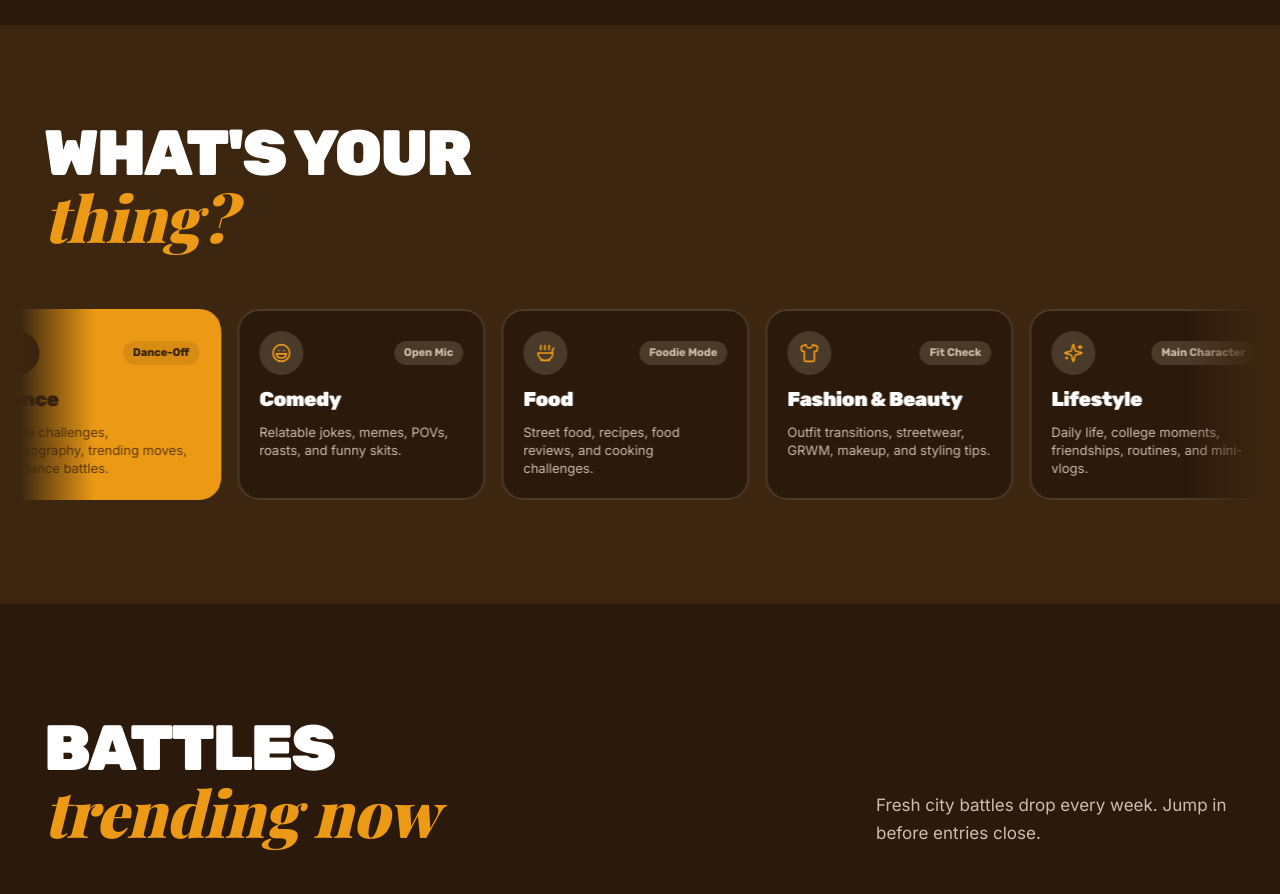
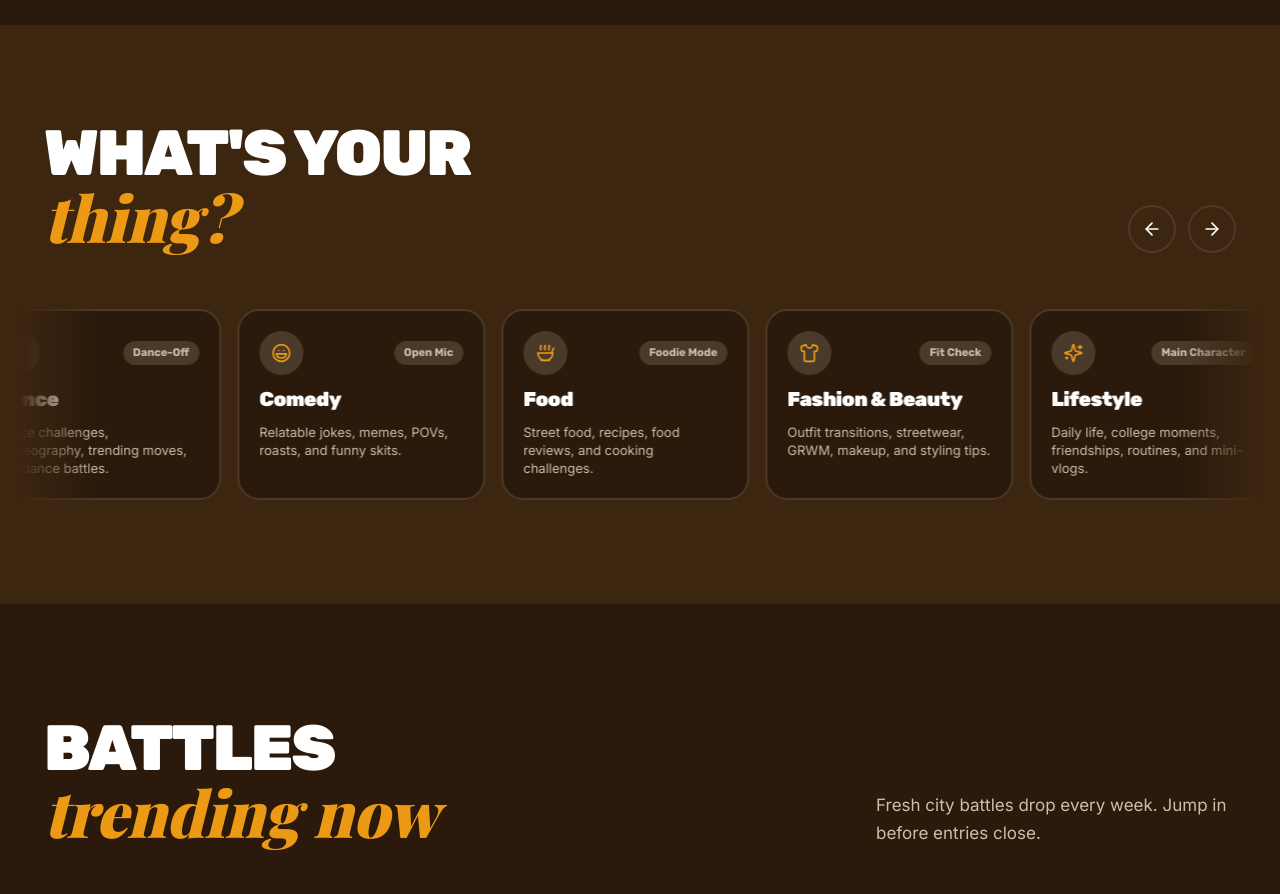
Before and after one commit to gullyfame/gullyfame-web, a Next.js app: page / in a window 1280 px wide. Shown: the part 1640-2534 px from the top of the page. Built offline with nearby package versions, Linux system fonts and the light colour scheme; no server answers; a web font is replaced by a local one.

Commit message:
fix carousal arrows
Co-Authored-By: Claude Sonnet 5.5 <noreply@anthropic.com>

```diff
--- a/components/categories-carousel.tsx
+++ b/components/categories-carousel.tsx
@@ -1,8 +1,10 @@
 "use client";
 
-import { useEffect, useRef } from "react";
+import { useEffect, useRef, type ReactNode } from "react";
 import type { IconType } from "react-icons";
 import {
+  LuArrowLeft,
+  LuArrowRight,
   LuCpu,
   LuDumbbell,
   LuGamepad2,
@@ -38,30 +40,18 @@ const icons: Record<Category["icon"], IconType> = {
 /** Pixels per second. Halved when the visitor's OS asks for reduced motion. */
 const SPEED = 45;
 
+/** One card (248px) plus its 16px margin: how far an arrow click moves. */
+const STEP = 264;
+
 function Card({ category }: { category: Category }) {
   const Icon = icons[category.icon];
-  const featured = category.featured;
   return (
-    <article
-      className={`mr-4 flex w-[248px] shrink-0 flex-col gap-3 rounded-[22px] border-2 p-5 transition-colors duration-300 ${
-        featured
-          ? "bg-orange border-orange text-ink"
-          : "bg-page border-surface-2 hover:border-orange text-white"
-      }`}
-    >
+    <article className="group bg-page border-surface-2 hover:bg-orange hover:border-orange mr-4 flex w-[248px] shrink-0 flex-col gap-3 rounded-[22px] border-2 p-5 text-white transition-colors duration-300 hover:text-ink">
       <div className="flex items-center justify-between gap-3">
-        <span
-          className={`flex h-11 w-11 shrink-0 items-center justify-center rounded-full ${
-            featured ? "bg-ink text-orange" : "bg-surface-2 text-orange"
-          }`}
-        >
+        <span className="bg-surface-2 text-orange group-hover:bg-ink flex h-11 w-11 shrink-0 items-center justify-center rounded-full transition-colors duration-300">
           <Icon className="h-5 w-5" aria-hidden="true" />
         </span>
-        <span
-          className={`font-display rounded-full px-2.5 py-1 text-[11px] font-bold whitespace-nowrap ${
-            featured ? "bg-ink/10 text-ink" : "bg-surface-2 text-muted"
-          }`}
-        >
+        <span className="font-display bg-surface-2 text-muted group-hover:bg-ink/10 group-hover:text-ink rounded-full px-2.5 py-1 text-[11px] font-bold whitespace-nowrap transition-colors duration-300">
           {category.note}
         </span>
       </div>
@@ -70,11 +60,7 @@ function Card({ category }: { category: Category }) {
         {category.name}
       </h3>
 
-      <p
-        className={`text-[13px] leading-snug ${
-          featured ? "text-ink/75" : "text-muted"
-        }`}
-      >
+      <p className="text-muted group-hover:text-ink/75 text-[13px] leading-snug transition-colors duration-300">
         {category.description}
       </p>
     </article>
@@ -82,7 +68,13 @@ function Card({ category }: { category: Category }) {
 }
 
 /** One full set of cards. The copy exists only to close the loop. */
-function Strip({ items, copy }: { items: readonly Category[]; copy?: boolean }) {
+function Strip({
+  items,
+  copy,
+}: {
+  items: readonly Category[];
+  copy?: boolean;
+}) {
   return (
     <div className="flex shrink-0" aria-hidden={copy || undefined}>
       {items.map((category) => (
@@ -99,9 +91,17 @@ function Strip({ items, copy }: { items: readonly Category[]; copy?: boolean })
  * loop rather than a CSS animation, pauses while a mouse is over it, and idles
  * while off screen or in a background tab.
  */
-export function CategoriesCarousel({ items }: { items: readonly Category[] }) {
+export function CategoriesCarousel({
+  items,
+  heading,
+}: {
+  items: readonly Category[];
+  heading: ReactNode;
+}) {
   const viewport = useRef<HTMLDivElement>(null);
   const track = useRef<HTMLDivElement>(null);
+  /** Pixels an arrow click still has to travel; the frame loop eases it out. */
+  const nudge = useRef(0);
 
   useEffect(() => {
     const vp = viewport.current;
@@ -120,9 +120,17 @@ export function CategoriesCarousel({ items }: { items: readonly Category[] }) {
       // Cap the step so a dropped frame or returning tab doesn't jump.
       const dt = last ? Math.min(now - last, 50) : 0;
       last = now;
-      if (!hovering && onScreen && loopWidth > 0) {
+      if (loopWidth > 0) {
         const speed = reduced.matches ? SPEED / 2 : SPEED;
-        offset = (offset + (dt * speed) / 1000) % loopWidth;
+        let delta = !hovering && onScreen ? (dt * speed) / 1000 : 0;
+        if (Math.abs(nudge.current) > 0.5) {
+          const step = nudge.current * Math.min(1, dt / 120);
+          nudge.current -= step;
+          delta += step;
+        } else {
+          nudge.current = 0;
+        }
+        offset = (((offset + delta) % loopWidth) + loopWidth) % loopWidth;
         el.style.transform = `translate3d(${-offset}px, 0, 0)`;
       }
       frame = window.requestAnimationFrame(tick);
@@ -159,6 +167,29 @@ export function CategoriesCarousel({ items }: { items: readonly Category[] }) {
   }, []);
 
   return (
+    <div className="flex flex-col gap-12">
+      <div className="flex items-end justify-between gap-6">
+        {heading}
+        <div className="flex shrink-0 gap-3">
+          <button
+            type="button"
+            aria-label="Previous categories"
+            onClick={() => (nudge.current -= STEP)}
+            className="border-surface-2 hover:bg-orange hover:border-orange hover:text-ink active:bg-orange active:border-orange active:text-ink focus-visible:bg-orange focus-visible:border-orange focus-visible:text-ink flex h-12 w-12 items-center justify-center rounded-full border-2 text-white transition-colors"
+          >
+            <LuArrowLeft className="h-5 w-5" aria-hidden="true" />
+          </button>
+          <button
+            type="button"
+            aria-label="Next categories"
+            onClick={() => (nudge.current += STEP)}
+            className="border-surface-2 hover:bg-orange hover:border-orange hover:text-ink active:bg-orange active:border-orange active:text-ink focus-visible:bg-orange focus-visible:border-orange focus-visible:text-ink flex h-12 w-12 items-center justify-center rounded-full border-2 text-white transition-colors"
+          >
+            <LuArrowRight className="h-5 w-5" aria-hidden="true" />
+          </button>
+        </div>
+      </div>
+
       <div
         ref={viewport}
         role="group"
@@ -170,5 +201,6 @@ export function CategoriesCarousel({ items }: { items: readonly Category[] }) {
           <Strip items={items} copy />
         </div>
       </div>
+    </div>
   );
 }
--- a/components/categories.tsx
+++ b/components/categories.tsx
@@ -5,16 +5,22 @@ export function Categories() {
   return (
     <section id="categories" className="bg-brown border-ink border-t-[3px]">
       <div className="mx-auto flex max-w-[1240px] flex-col gap-12 px-6 py-24">
-        <h2 className="gf-reveal font-display text-[clamp(2.5rem,5vw,4rem)] leading-none font-black tracking-[-0.03em] uppercase" data-reveal="left">
-          What&apos;s your
-          <br />
-          <span className="font-serif text-orange tracking-[-0.01em] italic normal-case">
-            thing?
-          </span>
-        </h2>
-
         <div data-reveal="up" className="gf-reveal">
-          <CategoriesCarousel items={categories} />
+          <CategoriesCarousel
+            items={categories}
+            heading={
+              <h2
+                className="gf-reveal font-display text-[clamp(2.5rem,5vw,4rem)] leading-none font-black tracking-[-0.03em] uppercase"
+                data-reveal="left"
+              >
+                What&apos;s your
+                <br />
+                <span className="font-serif text-orange tracking-[-0.01em] italic normal-case">
+                  thing?
+                </span>
+              </h2>
+            }
+          />
         </div>
       </div>
     </section>
```
Lines whose indentation alone changed are shown as unchanged.
